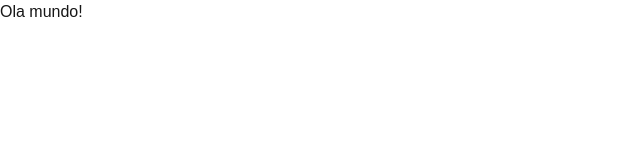
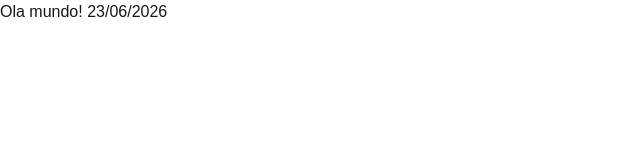
Before and after one commit to deytt/seniorease-web, a Next.js app: page / in a window 1280 px wide. Shown: the top 160 px of the page, without its empty margins (0-640 px from the left). Built offline with nearby package versions, Linux system fonts and the light colour scheme.

Commit message:
refact initial page

```diff
--- a/src/app/page.tsx
+++ b/src/app/page.tsx
@@ -1,5 +1,5 @@
 export default function Home() {
   return (
-  <h1>Ola mundo!</h1>
+  <h1>Ola mundo! 23/06/2026</h1>
   );
 }
```
